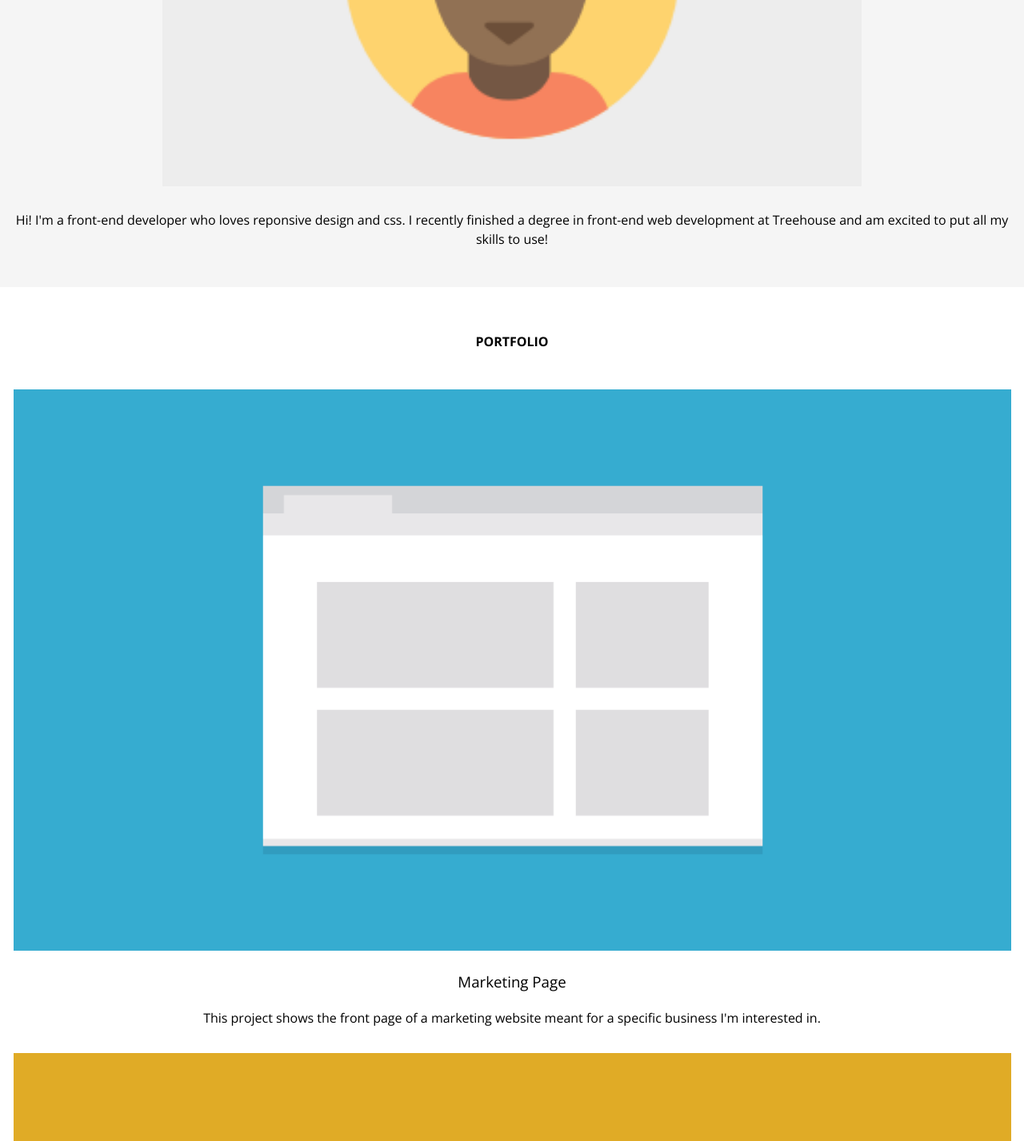
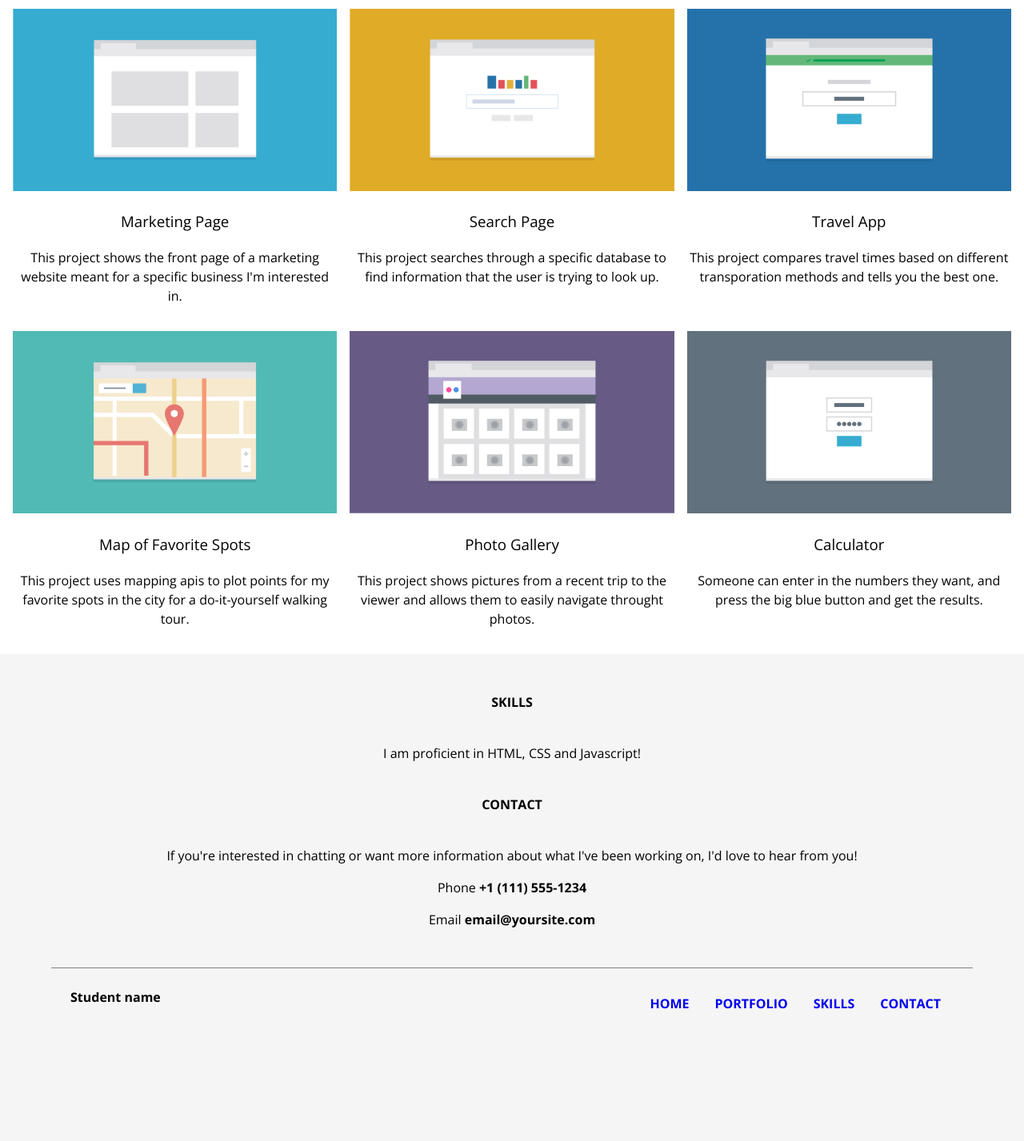
Before and after one commit to achatcher/techdegree-project-2, a plain HTML site: page index.html in a window 1280 px wide. Shown: the part 633-2060 px from the top of the page at 80% size. After the commit the page ends 1932 px from the top, so only its background shows below. Drawn offline with nearby package versions, Linux system fonts and the light colour scheme.

Commit message:
ipad and desktop started
ipad and desktop started

```diff
--- a/css/styles.css
+++ b/css/styles.css
@@ -15,36 +15,39 @@ body {
 header {
   padding: 1em;
 }
+.main-header {
+  margin: 0 auto;
+}
 footer {
-  padding-top: 1.5em;
+  padding: 1.5em;
+  margin: 0 auto;
+  border-top: grey solid 1px;
+  width: 90vw;
 }
-.main-nav a {
-  display: block;
-  margin: .5em auto;
-  padding: .5em 0;
+.main-nav li {
+  margin: .5em 0;
   background-color: white;
-  color: #303030;
+  color: black;
+}
+li {
+  padding: .5em 1em;
 }
 a {
   text-decoration: none;
 }
 ul {
-  margin: 0 auto;
+  margin: 0;
   padding-left: 0;
   list-style: none;
 }
 img {
   max-width: 100%;
-  padding: 0 1em;
 }
 p {
   font-weight: 300;
 }
 h3 {
   font-weight: 400;
-}
-.portfolio-section p {
-  padding: 0 1em;
 }
 /* Class/Descendant/ID Selectors */
 .section-title {
@@ -53,7 +56,7 @@ h3 {
   margin: 2.5em 0 2.5em 0;
 }
 .box {
-  padding: .5em 0;
+  padding: .5em;
 }
 .profile-image {
   padding: 2em 0em .5em;
@@ -61,7 +64,10 @@ h3 {
 }
 .portfolio-section {
   background: white;
-  padding: 1em 0;
+  padding-top: .5em;
+}
+.flex-container {
+  padding: .5em;
 }
 .skills-section,
 .contact-section {
@@ -71,7 +77,6 @@ h3 {
   text-transform: uppercase;
   font-size: 1em;
   font-weight: 700;
-  color: #303030;
 }
 .portfolio-section,
 .contact-section {
@@ -81,38 +86,66 @@ h3 {
   font-size: 1em;
   margin: 0;
 }
-.footer {
-  margin: auto 0;
-}
-.home,
-.portfolio,
-.skills,
-.contact {
-  display: none;
-}
-/* Flex */
+
+/* Flexbox */
+.main-header,
 .footer-section {
   display: flex;
-  justify-content: space-between;
-  height: 80px;
-  border-top: 1px solid gray;
-  margin: 0 auto;
-  width: 90vw;
+}
+
+.main-header {
+  flex-direction: column;
 }
 /* Styles for larger screens */
 @media screen and (min-width: 768px) {
   .hide {
     display: none;
   }
-  .home,
-  .portfolio,
-  .skills,
-  .contact {
-  display: flex;
+  .main-nav li {
+    background-color: whitesmoke;
+  }
+  .description {
+    text-align: left;
+    margin: 0;
+  }
+  .description,
+  .profile-image {
+    padding: 2em 1em .5em;
+  }
+  .description {
+    flex-grow: 1.3;
+  }
+  .banner-section,
+  .flex-container,
+  .nav-container,
+  .footer-nav {
+    display: flex;
+  }
+  .box {
+    flex: 1 50%;
+  }
+  .nav-container {
+    justify-content: center;
+  }
+  .flex-container {
+    flex-wrap: wrap;
+  }
+  .banner-section {
+    flex-direction: row-reverse;
+  }
+  .footer-section {
+    justify-content: space-around;
+  }
+  .name-small {
+    margin-right: auto;
+  }
 }
-}
+
 @media screen and (min-width: 1024px) {
   .hide {
     display: none;
   }
+  .box {
+    flex: 1 33.3%;
+  }
 }
--- a/index.html
+++ b/index.html
@@ -23,28 +23,28 @@
           </ul>
         </nav>
       </div>
-      <div class="banner">
-        <img class="profile-image" src="images/responsive-layout-profile.png" alt="Student profile picture">
-        <p class="description">Hi! I'm a front-end developer who loves reponsive design and css. I recently finished a degree in front-end web development at Treehouse and am excited to put all my skills to use!</p>
+      <div class="banner-section">
+        <img class="profile-image banner" src="images/responsive-layout-profile.png" alt="Student profile picture">
+        <p class="description banner">Hi! I'm a front-end developer who loves reponsive design and css. I recently finished a degree in front-end web development at Treehouse and am excited to put all my skills to use!</p>
       </div>
     </header>
     <main>
       <div class="portfolio-section" id="portfolio">
         <h2 class="section-title">Portfolio</h2>
         <div class="flex-container">
-          <section class="box">
+          <section class="primary box">
             <img src="images/portfolio-1.png" alt="Student profile picture">
             <h3>Marketing Page</h3>
             <p>This project shows the front page of a marketing website meant for a specific business I'm interested in.</p>
           </section>
 
-          <section class="box">
+          <section class="secondary box">
             <img src="images/portfolio-2.png" alt="Student profile picture">
             <h3>Search Page</h3>
             <p>This project searches through a specific database to find information that the user is trying to look up.</p>
           </section>
 
-          <section class="box">
+          <section class="tertiary box">
             <img src="images/portfolio-3.png" alt="Student profile picture">
             <h3>Travel App</h3>
             <p>This project compares travel times based on different transporation methods and tells you the best one.</p>
@@ -85,16 +85,14 @@
     </main>
 
     <footer class="footer-section">
-        <h1 class="name-small">Student name</h1>
-        <nav class="">
-          <ul>
-            <li><a class="footer nav hide" href="#top">Back to top</a></li>
-            <li><a class="footer nav home" href="#home">Home</a></li>
-            <li><a class="footer nav portfolio" href="#portfolio">Portfolio</a></li>
-            <li><a class="footer nav skills" href="#skills">Skills</a></li>
-            <li><a class="footer nav contact" href="#contact">Contact</a></li>
-          </ul>
-        </nav>
+      <h1 class="name-small">Student name</h1>
+      <ul class="footer-nav">
+        <li class="footer nav hide"><a href="#top">Back to top</a></li>
+        <li class="footer nav home"><a href="#home">Home</a></li>
+        <li class="footer nav portfolio"><a href="#portfolio">Portfolio</a></li>
+        <li class="footer nav skills"><a href="#skills">Skills</a></li>
+        <li class="footer nav contact"><a href="#contact">Contact</a></li>
+      </ul>
     </footer>
 
   </div>
```
